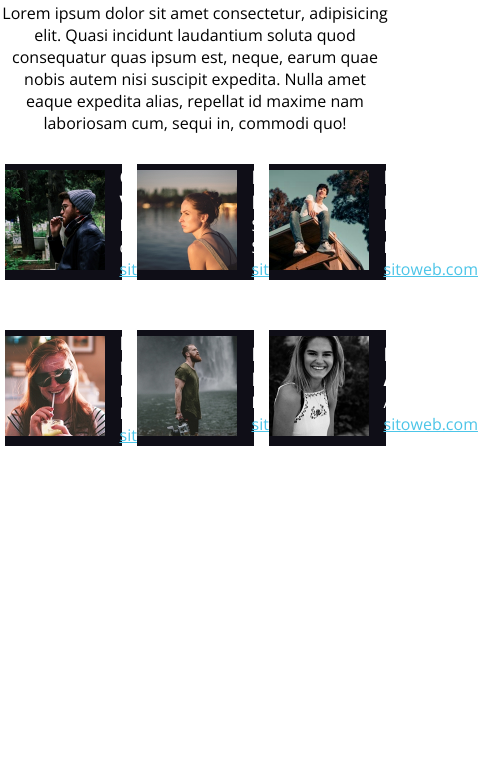
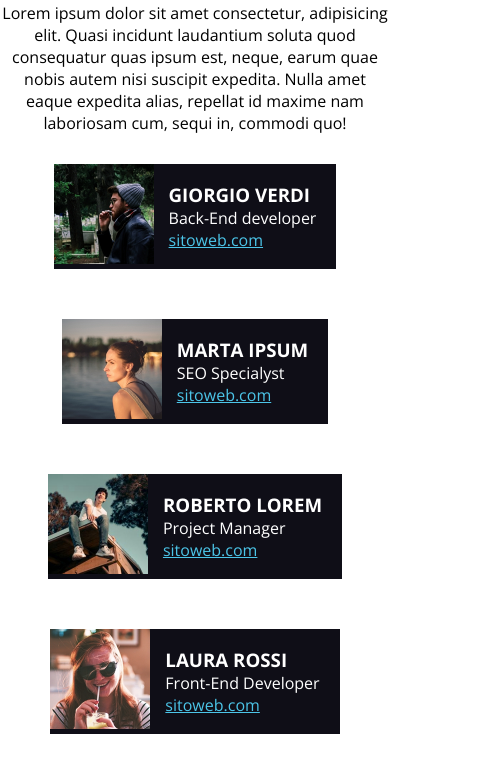
Before and after one commit to MichaelMariti/html-css-flex-cards, a plain HTML site: page index.html in a window 390 px wide. Shown: the part 250-1031 px from the top of the page, 478 px wide, since content can reach past the window. Before the commit the page ends 844 px from the top, so only its background shows below. Drawn offline with nearby package versions, Linux system fonts and the light colour scheme.

Commit message:
FIX width cards and ADD responsive

```diff
--- a/css/style.css
+++ b/css/style.css
@@ -39,6 +39,7 @@ html {
     gap: 15px;
     row-gap: 50px;
     justify-content: center;
+
 }
 
 .w-33 {
@@ -72,6 +73,13 @@ a {
     display: flex;
     color: white;
     gap: 15px;
-    width: 30%;
+    /* width: 33%; */
     align-items: center;
 }
+
+.cards {
+    display: flex;
+    flex-wrap: wrap;
+    background-color: #0F0E17;
+    min-width: 30%;
+}
--- a/index.html
+++ b/index.html
@@ -26,6 +26,7 @@
 
  <section>
     <div class="container">
+        <div class="cards">
             <div class="blocks">
                 <div>
                     <img src="./img/male1.png" alt="male-1">
@@ -36,6 +37,9 @@
                     <a href="#">sitoweb.com</a>
                 </div>
             </div>
+        </div>
+
+        <div class="cards">
             <div class="blocks">
                 <div>
                     <img src="./img/female2.png" alt="female-2">
@@ -46,6 +50,9 @@
                     <a href="#">sitoweb.com</a>
                 </div>
             </div>
+        </div>
+
+        <div class="cards">
             <div class="blocks">
                 <div>
                     <img src="./img/male3.png" alt="male-3">
@@ -56,6 +63,9 @@
                     <a href="#">sitoweb.com</a>
                 </div>
             </div>
+        </div>
+
+        <div class="cards">
             <div class="blocks">
                 <div>
                     <img src="./img/female1.png" alt="female-1">
@@ -66,6 +76,9 @@
                     <a href="#">sitoweb.com</a>
                 </div>
             </div>
+        </div>
+
+        <div class="cards">
             <div class="blocks">
                 <div>
                     <img src="./img/male2.png" alt="male-1">
@@ -76,6 +89,9 @@
                     <a href="#">sitoweb.com</a>
                 </div>
             </div>
+        </div>
+
+        <div class="cards">
             <div class="blocks">
                 <div>
                     <img src="./img/female3.png" alt="female-3">
@@ -87,6 +103,7 @@
                 </div>
             </div>
         </div>
+    </div>
  </section>
 
 
```
Lines whose indentation alone changed are shown as unchanged.
